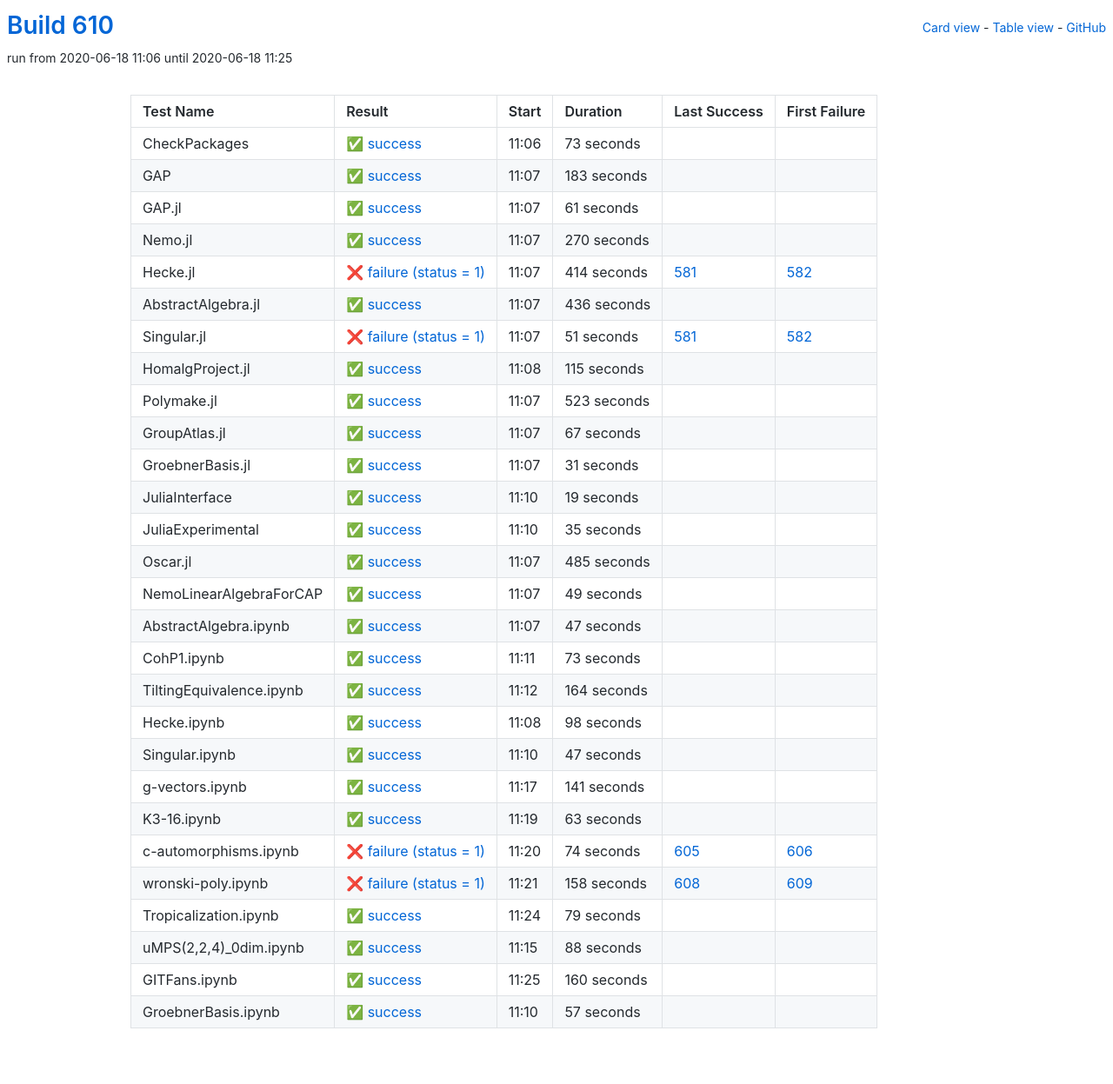
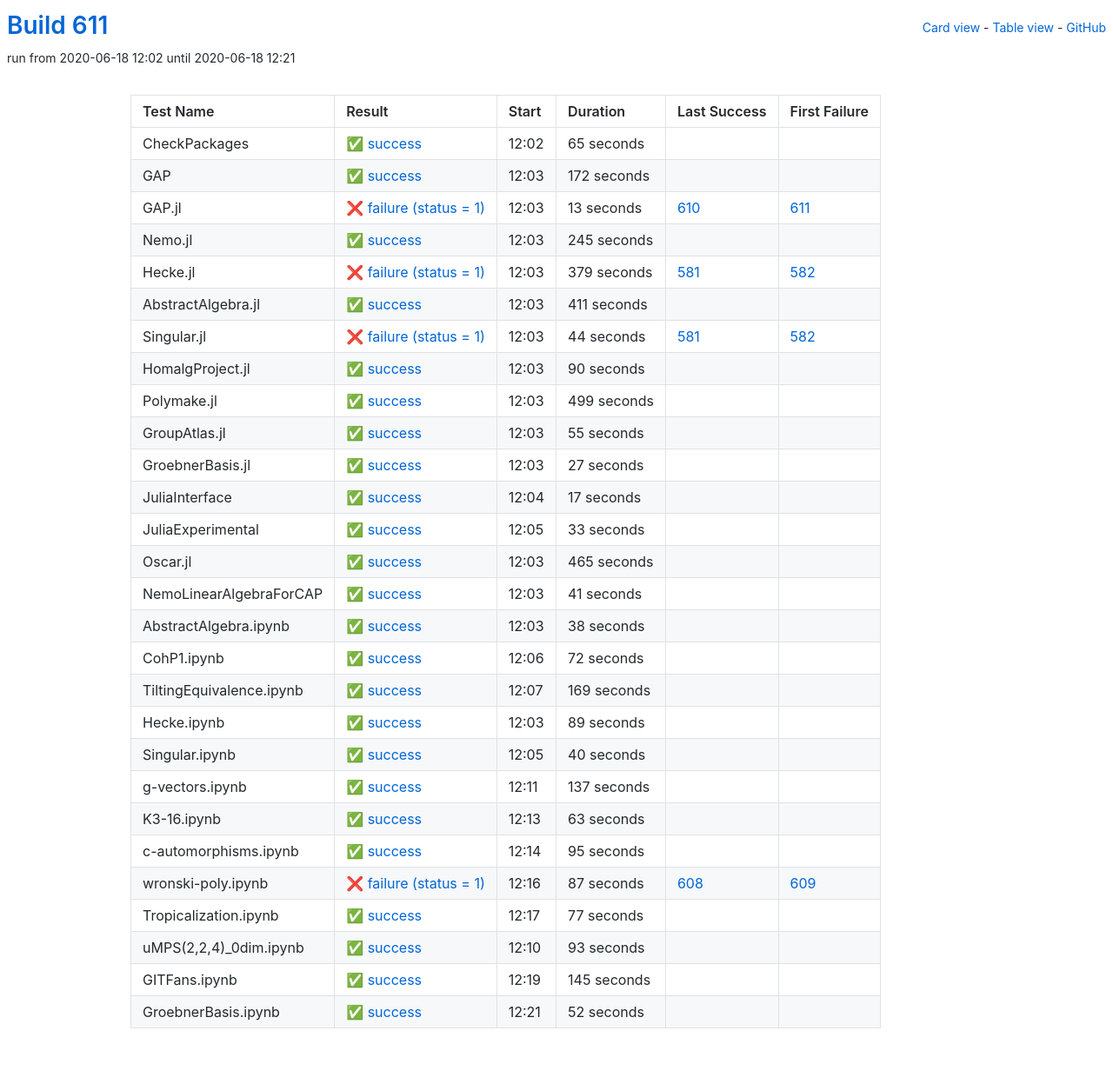
Before and after one commit to oscar-system/oscar-ci-status-1.4, a Jekyll site: the page built from table.html, in a window 1280 px wide. Shown: the whole page at 87% size. Built offline with Jekyll 4.4.1, drawn with Linux system fonts in a browser that asks for light colours.

Commit message:
Build #611

```diff
--- a/_data/ci.yml
+++ b/_data/ci.yml
@@ -1,6 +1,6 @@
 ---
-build: 610
-build_url: https://oscarci.mathematik.uni-kl.de/job/oscar-julia-1.4/610/
+build: 611
+build_url: https://oscarci.mathematik.uni-kl.de/job/oscar-julia-1.4/611/
 job: oscar-julia-1.4
 organization: oscar-system
 repo: oscar-ci-status-1.4
@@ -8,260 +8,260 @@ repourl: https://github.com/oscar-system/oscar-ci-status-1.4
 tests:
 - name: CheckPackages
   id: checkpackages
-  log: https://oscarci.mathematik.uni-kl.de/job/oscar-julia-1.4/610/artifact/logs/build-610/CheckPackages.log
-  start: 2020-06-18 11:06
+  log: https://oscarci.mathematik.uni-kl.de/job/oscar-julia-1.4/611/artifact/logs/build-611/CheckPackages.log
+  start: 2020-06-18 12:02
   success: true
   exitcode: 0
   status: success
-  duration: 73
+  duration: 65
   last_success: false
   last_success_url:
   first_failure: false
   first_failure_url:
 - name: GAP
   id: gap
-  log: https://oscarci.mathematik.uni-kl.de/job/oscar-julia-1.4/610/artifact/logs/build-610/GAP.log
-  start: 2020-06-18 11:07
+  log: https://oscarci.mathematik.uni-kl.de/job/oscar-julia-1.4/611/artifact/logs/build-611/GAP.log
+  start: 2020-06-18 12:03
   success: true
   exitcode: 0
   status: success
-  duration: 183
+  duration: 172
   last_success: false
   last_success_url:
   first_failure: false
   first_failure_url:
 - name: GAP.jl
   id: gap-jl
-  log: https://oscarci.mathematik.uni-kl.de/job/oscar-julia-1.4/610/artifact/logs/build-610/GAP.jl.log
-  start: 2020-06-18 11:07
+  log: https://oscarci.mathematik.uni-kl.de/job/oscar-julia-1.4/611/artifact/logs/build-611/GAP.jl.log
+  start: 2020-06-18 12:03
+  success: false
+  exitcode: 1
+  status: failure
+  duration: 13
+  last_success: 610
+  last_success_url: https://oscarci.mathematik.uni-kl.de/job/oscar-julia-1.4/610/
+  first_failure: 611
+  first_failure_url: https://oscarci.mathematik.uni-kl.de/job/oscar-julia-1.4/611/
+- name: Nemo.jl
+  id: nemo-jl
+  log: https://oscarci.mathematik.uni-kl.de/job/oscar-julia-1.4/611/artifact/logs/build-611/Nemo.jl.log
+  start: 2020-06-18 12:03
   success: true
   exitcode: 0
   status: success
-  duration: 61
-  last_success: false
-  last_success_url:
-  first_failure: false
-  first_failure_url:
-- name: Nemo.jl
-  id: nemo-jl
-  log: https://oscarci.mathematik.uni-kl.de/job/oscar-julia-1.4/610/artifact/logs/build-610/Nemo.jl.log
-  start: 2020-06-18 11:07
-  success: true
-  exitcode: 0
-  status: success
-  duration: 270
+  duration: 245
   last_success: false
   last_success_url:
   first_failure: false
   first_failure_url:
 - name: Hecke.jl
   id: hecke-jl
-  log: https://oscarci.mathematik.uni-kl.de/job/oscar-julia-1.4/610/artifact/logs/build-610/Hecke.jl.log
-  start: 2020-06-18 11:07
+  log: https://oscarci.mathematik.uni-kl.de/job/oscar-julia-1.4/611/artifact/logs/build-611/Hecke.jl.log
+  start: 2020-06-18 12:03
   success: false
   exitcode: 1
   status: failure
-  duration: 414
+  duration: 379
   last_success: 581
   last_success_url: https://oscarci.mathematik.uni-kl.de/job/oscar-julia-1.4/581/
   first_failure: 582
   first_failure_url: https://oscarci.mathematik.uni-kl.de/job/oscar-julia-1.4/582/
 - name: AbstractAlgebra.jl
   id: abstractalgebra-jl
-  log: https://oscarci.mathematik.uni-kl.de/job/oscar-julia-1.4/610/artifact/logs/build-610/AbstractAlgebra.jl.log
-  start: 2020-06-18 11:07
+  log: https://oscarci.mathematik.uni-kl.de/job/oscar-julia-1.4/611/artifact/logs/build-611/AbstractAlgebra.jl.log
+  start: 2020-06-18 12:03
   success: true
   exitcode: 0
   status: success
-  duration: 436
+  duration: 411
   last_success: false
   last_success_url:
   first_failure: false
   first_failure_url:
 - name: Singular.jl
   id: singular-jl
-  log: https://oscarci.mathematik.uni-kl.de/job/oscar-julia-1.4/610/artifact/logs/build-610/Singular.jl.log
-  start: 2020-06-18 11:07
+  log: https://oscarci.mathematik.uni-kl.de/job/oscar-julia-1.4/611/artifact/logs/build-611/Singular.jl.log
+  start: 2020-06-18 12:03
   success: false
   exitcode: 1
   status: failure
-  duration: 51
+  duration: 44
   last_success: 581
   last_success_url: https://oscarci.mathematik.uni-kl.de/job/oscar-julia-1.4/581/
   first_failure: 582
   first_failure_url: https://oscarci.mathematik.uni-kl.de/job/oscar-julia-1.4/582/
 - name: HomalgProject.jl
   id: homalgproject-jl
-  log: https://oscarci.mathematik.uni-kl.de/job/oscar-julia-1.4/610/artifact/logs/build-610/HomalgProject.jl.log
-  start: 2020-06-18 11:08
+  log: https://oscarci.mathematik.uni-kl.de/job/oscar-julia-1.4/611/artifact/logs/build-611/HomalgProject.jl.log
+  start: 2020-06-18 12:03
   success: true
   exitcode: 0
   status: success
-  duration: 115
+  duration: 90
   last_success: false
   last_success_url:
   first_failure: false
   first_failure_url:
 - name: Polymake.jl
   id: polymake-jl
-  log: https://oscarci.mathematik.uni-kl.de/job/oscar-julia-1.4/610/artifact/logs/build-610/Polymake.jl.log
-  start: 2020-06-18 11:07
+  log: https://oscarci.mathematik.uni-kl.de/job/oscar-julia-1.4/611/artifact/logs/build-611/Polymake.jl.log
+  start: 2020-06-18 12:03
   success: true
   exitcode: 0
   status: success
-  duration: 523
+  duration: 499
   last_success: false
   last_success_url:
   first_failure: false
   first_failure_url:
 - name: GroupAtlas.jl
   id: groupatlas-jl
-  log: https://oscarci.mathematik.uni-kl.de/job/oscar-julia-1.4/610/artifact/logs/build-610/GroupAtlas.jl.log
-  start: 2020-06-18 11:07
+  log: https://oscarci.mathematik.uni-kl.de/job/oscar-julia-1.4/611/artifact/logs/build-611/GroupAtlas.jl.log
+  start: 2020-06-18 12:03
   success: true
   exitcode: 0
   status: success
-  duration: 67
+  duration: 55
   last_success: false
   last_success_url:
   first_failure: false
   first_failure_url:
 - name: GroebnerBasis.jl
   id: groebnerbasis-jl
-  log: https://oscarci.mathematik.uni-kl.de/job/oscar-julia-1.4/610/artifact/logs/build-610/GroebnerBasis.jl.log
-  start: 2020-06-18 11:07
+  log: https://oscarci.mathematik.uni-kl.de/job/oscar-julia-1.4/611/artifact/logs/build-611/GroebnerBasis.jl.log
+  start: 2020-06-18 12:03
   success: true
   exitcode: 0
   status: success
-  duration: 31
+  duration: 27
   last_success: false
   last_success_url:
   first_failure: false
   first_failure_url:
 - name: JuliaInterface
   id: juliainterface
-  log: https://oscarci.mathematik.uni-kl.de/job/oscar-julia-1.4/610/artifact/logs/build-610/JuliaInterface.log
-  start: 2020-06-18 11:10
+  log: https://oscarci.mathematik.uni-kl.de/job/oscar-julia-1.4/611/artifact/logs/build-611/JuliaInterface.log
+  start: 2020-06-18 12:04
   success: true
   exitcode: 0
   status: success
-  duration: 19
+  duration: 17
   last_success: false
   last_success_url:
   first_failure: false
   first_failure_url:
 - name: JuliaExperimental
   id: juliaexperimental
-  log: https://oscarci.mathematik.uni-kl.de/job/oscar-julia-1.4/610/artifact/logs/build-610/JuliaExperimental.log
-  start: 2020-06-18 11:10
+  log: https://oscarci.mathematik.uni-kl.de/job/oscar-julia-1.4/611/artifact/logs/build-611/JuliaExperimental.log
+  start: 2020-06-18 12:05
   success: true
   exitcode: 0
   status: success
-  duration: 35
+  duration: 33
   last_success: false
   last_success_url:
   first_failure: false
   first_failure_url:
 - name: Oscar.jl
   id: oscar-jl
-  log: https://oscarci.mathematik.uni-kl.de/job/oscar-julia-1.4/610/artifact/logs/build-610/Oscar.jl.log
-  start: 2020-06-18 11:07
+  log: https://oscarci.mathematik.uni-kl.de/job/oscar-julia-1.4/611/artifact/logs/build-611/Oscar.jl.log
+  start: 2020-06-18 12:03
   success: true
   exitcode: 0
   status: success
-  duration: 485
+  duration: 465
   last_success: false
   last_success_url:
   first_failure: false
   first_failure_url:
 - name: NemoLinearAlgebraForCAP
   id: nemolinearalgebraforcap
-  log: https://oscarci.mathematik.uni-kl.de/job/oscar-julia-1.4/610/artifact/logs/build-610/NemoLinearAlgebraForCAP.log
-  start: 2020-06-18 11:07
+  log: https://oscarci.mathematik.uni-kl.de/job/oscar-julia-1.4/611/artifact/logs/build-611/NemoLinearAlgebraForCAP.log
+  start: 2020-06-18 12:03
   success: true
   exitcode: 0
   status: success
-  duration: 49
+  duration: 41
   last_success: false
   last_success_url:
   first_failure: false
   first_failure_url:
 - name: AbstractAlgebra.ipynb
   id: abstractalgebra-ipynb
-  log: https://oscarci.mathematik.uni-kl.de/job/oscar-julia-1.4/610/artifact/logs/build-610/AbstractAlgebra.ipynb.log
-  start: 2020-06-18 11:07
+  log: https://oscarci.mathematik.uni-kl.de/job/oscar-julia-1.4/611/artifact/logs/build-611/AbstractAlgebra.ipynb.log
+  start: 2020-06-18 12:03
   success: true
   exitcode: 0
   status: success
-  duration: 47
+  duration: 38
   last_success: false
   last_success_url:
   first_failure: false
   first_failure_url:
 - name: CohP1.ipynb
   id: cohp1-ipynb
-  log: https://oscarci.mathematik.uni-kl.de/job/oscar-julia-1.4/610/artifact/logs/build-610/CohP1.ipynb.log
-  start: 2020-06-18 11:11
+  log: https://oscarci.mathematik.uni-kl.de/job/oscar-julia-1.4/611/artifact/logs/build-611/CohP1.ipynb.log
+  start: 2020-06-18 12:06
   success: true
   exitcode: 0
   status: success
-  duration: 73
+  duration: 72
   last_success: false
   last_success_url:
   first_failure: false
   first_failure_url:
 - name: TiltingEquivalence.ipynb
   id: tiltingequivalence-ipynb
-  log: https://oscarci.mathematik.uni-kl.de/job/oscar-julia-1.4/610/artifact/logs/build-610/TiltingEquivalence.ipynb.log
-  start: 2020-06-18 11:12
+  log: https://oscarci.mathematik.uni-kl.de/job/oscar-julia-1.4/611/artifact/logs/build-611/TiltingEquivalence.ipynb.log
+  start: 2020-06-18 12:07
   success: true
   exitcode: 0
   status: success
-  duration: 164
+  duration: 169
   last_success: false
   last_success_url:
   first_failure: false
   first_failure_url:
 - name: Hecke.ipynb
   id: hecke-ipynb
-  log: https://oscarci.mathematik.uni-kl.de/job/oscar-julia-1.4/610/artifact/logs/build-610/Hecke.ipynb.log
-  start: 2020-06-18 11:08
+  log: https://oscarci.mathematik.uni-kl.de/job/oscar-julia-1.4/611/artifact/logs/build-611/Hecke.ipynb.log
+  start: 2020-06-18 12:03
   success: true
   exitcode: 0
   status: success
-  duration: 98
+  duration: 89
   last_success: false
   last_success_url:
   first_failure: false
   first_failure_url:
 - name: Singular.ipynb
   id: singular-ipynb
-  log: https://oscarci.mathematik.uni-kl.de/job/oscar-julia-1.4/610/artifact/logs/build-610/Singular.ipynb.log
-  start: 2020-06-18 11:10
+  log: https://oscarci.mathematik.uni-kl.de/job/oscar-julia-1.4/611/artifact/logs/build-611/Singular.ipynb.log
+  start: 2020-06-18 12:05
   success: true
   exitcode: 0
   status: success
-  duration: 47
+  duration: 40
   last_success: false
   last_success_url:
   first_failure: false
   first_failure_url:
 - name: g-vectors.ipynb
   id: g-vectors-ipynb
-  log: https://oscarci.mathematik.uni-kl.de/job/oscar-julia-1.4/610/artifact/logs/build-610/g-vectors.ipynb.log
-  start: 2020-06-18 11:17
+  log: https://oscarci.mathematik.uni-kl.de/job/oscar-julia-1.4/611/artifact/logs/build-611/g-vectors.ipynb.log
+  start: 2020-06-18 12:11
   success: true
   exitcode: 0
   status: success
-  duration: 141
+  duration: 137
   last_success: false
   last_success_url:
   first_failure: false
   first_failure_url:
 - name: K3-16.ipynb
   id: k3-16-ipynb
-  log: https://oscarci.mathematik.uni-kl.de/job/oscar-julia-1.4/610/artifact/logs/build-610/K3-16.ipynb.log
-  start: 2020-06-18 11:19
+  log: https://oscarci.mathematik.uni-kl.de/job/oscar-julia-1.4/611/artifact/logs/build-611/K3-16.ipynb.log
+  start: 2020-06-18 12:13
   success: true
   exitcode: 0
   status: success
@@ -272,72 +272,72 @@ tests:
   first_failure_url:
 - name: c-automorphisms.ipynb
   id: c-automorphisms-ipynb
-  log: https://oscarci.mathematik.uni-kl.de/job/oscar-julia-1.4/610/artifact/logs/build-610/c-automorphisms.ipynb.log
-  start: 2020-06-18 11:20
+  log: https://oscarci.mathematik.uni-kl.de/job/oscar-julia-1.4/611/artifact/logs/build-611/c-automorphisms.ipynb.log
+  start: 2020-06-18 12:14
+  success: true
+  exitcode: 0
+  status: success
+  duration: 95
+  last_success: false
+  last_success_url:
+  first_failure: false
+  first_failure_url:
+- name: wronski-poly.ipynb
+  id: wronski-poly-ipynb
+  log: https://oscarci.mathematik.uni-kl.de/job/oscar-julia-1.4/611/artifact/logs/build-611/wronski-poly.ipynb.log
+  start: 2020-06-18 12:16
   success: false
   exitcode: 1
   status: failure
-  duration: 74
-  last_success: 605
-  last_success_url: https://oscarci.mathematik.uni-kl.de/job/oscar-julia-1.4/605/
-  first_failure: 606
-  first_failure_url: https://oscarci.mathematik.uni-kl.de/job/oscar-julia-1.4/606/
-- name: wronski-poly.ipynb
-  id: wronski-poly-ipynb
-  log: https://oscarci.mathematik.uni-kl.de/job/oscar-julia-1.4/610/artifact/logs/build-610/wronski-poly.ipynb.log
-  start: 2020-06-18 11:21
-  success: false
-  exitcode: 1
-  status: failure
-  duration: 158
+  duration: 87
   last_success: 608
   last_success_url: https://oscarci.mathematik.uni-kl.de/job/oscar-julia-1.4/608/
   first_failure: 609
   first_failure_url: https://oscarci.mathematik.uni-kl.de/job/oscar-julia-1.4/609/
 - name: Tropicalization.ipynb
   id: tropicalization-ipynb
-  log: https://oscarci.mathematik.uni-kl.de/job/oscar-julia-1.4/610/artifact/logs/build-610/Tropicalization.ipynb.log
-  start: 2020-06-18 11:24
+  log: https://oscarci.mathematik.uni-kl.de/job/oscar-julia-1.4/611/artifact/logs/build-611/Tropicalization.ipynb.log
+  start: 2020-06-18 12:17
   success: true
   exitcode: 0
   status: success
-  duration: 79
+  duration: 77
   last_success: false
   last_success_url:
   first_failure: false
   first_failure_url:
 - name: uMPS(2,2,4)_0dim.ipynb
   id: umps-2-2-4-0dim-ipynb
-  log: https://oscarci.mathematik.uni-kl.de/job/oscar-julia-1.4/610/artifact/logs/build-610/uMPS-2-2-4-_0dim.ipynb.log
-  start: 2020-06-18 11:15
+  log: https://oscarci.mathematik.uni-kl.de/job/oscar-julia-1.4/611/artifact/logs/build-611/uMPS-2-2-4-_0dim.ipynb.log
+  start: 2020-06-18 12:10
   success: true
   exitcode: 0
   status: success
-  duration: 88
+  duration: 93
   last_success: false
   last_success_url:
   first_failure: false
   first_failure_url:
 - name: GITFans.ipynb
   id: gitfans-ipynb
-  log: https://oscarci.mathematik.uni-kl.de/job/oscar-julia-1.4/610/artifact/logs/build-610/GITFans.ipynb.log
-  start: 2020-06-18 11:25
+  log: https://oscarci.mathematik.uni-kl.de/job/oscar-julia-1.4/611/artifact/logs/build-611/GITFans.ipynb.log
+  start: 2020-06-18 12:19
   success: true
   exitcode: 0
   status: success
-  duration: 160
+  duration: 145
   last_success: false
   last_success_url:
   first_failure: false
   first_failure_url:
 - name: GroebnerBasis.ipynb
   id: groebnerbasis-ipynb
-  log: https://oscarci.mathematik.uni-kl.de/job/oscar-julia-1.4/610/artifact/logs/build-610/GroebnerBasis.ipynb.log
-  start: 2020-06-18 11:10
+  log: https://oscarci.mathematik.uni-kl.de/job/oscar-julia-1.4/611/artifact/logs/build-611/GroebnerBasis.ipynb.log
+  start: 2020-06-18 12:21
   success: true
   exitcode: 0
   status: success
-  duration: 57
+  duration: 52
   last_success: false
   last_success_url:
   first_failure: false
```
Also changed, not shown: README.md.
